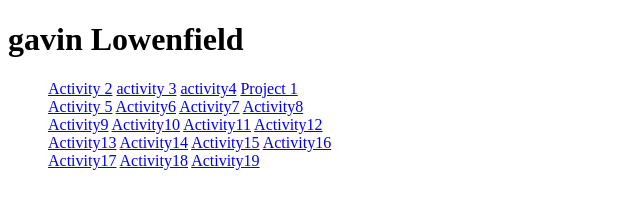
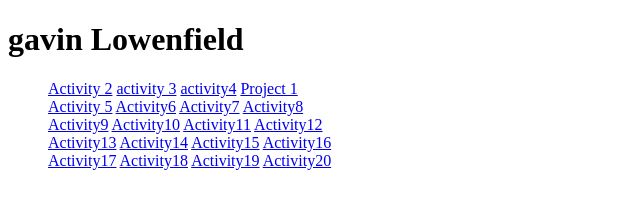
Before and after one commit to bobwanye/microcredential, a plain HTML site: page index.html in a window 1280 px wide. Shown: the full height of the page, 0-640 px from the left. Drawn offline with Linux system fonts and the light colour scheme.

Commit message:
Add files via upload

```diff
--- a/index.html
+++ b/index.html
@@ -30,6 +30,7 @@
           <a href="Activity17_Lowenfield/Activity17.py">Activity17</a>
             <a href="Activity18_Lowenfield/Activity18.py">Activity18</a>
               <a href="Activity19_Lowenfield/Activity19.py">Activity19</a>
+              <a href="Activity20_Lowenfield/main.py">Activity20</a>
 
     </ul>
 
```
